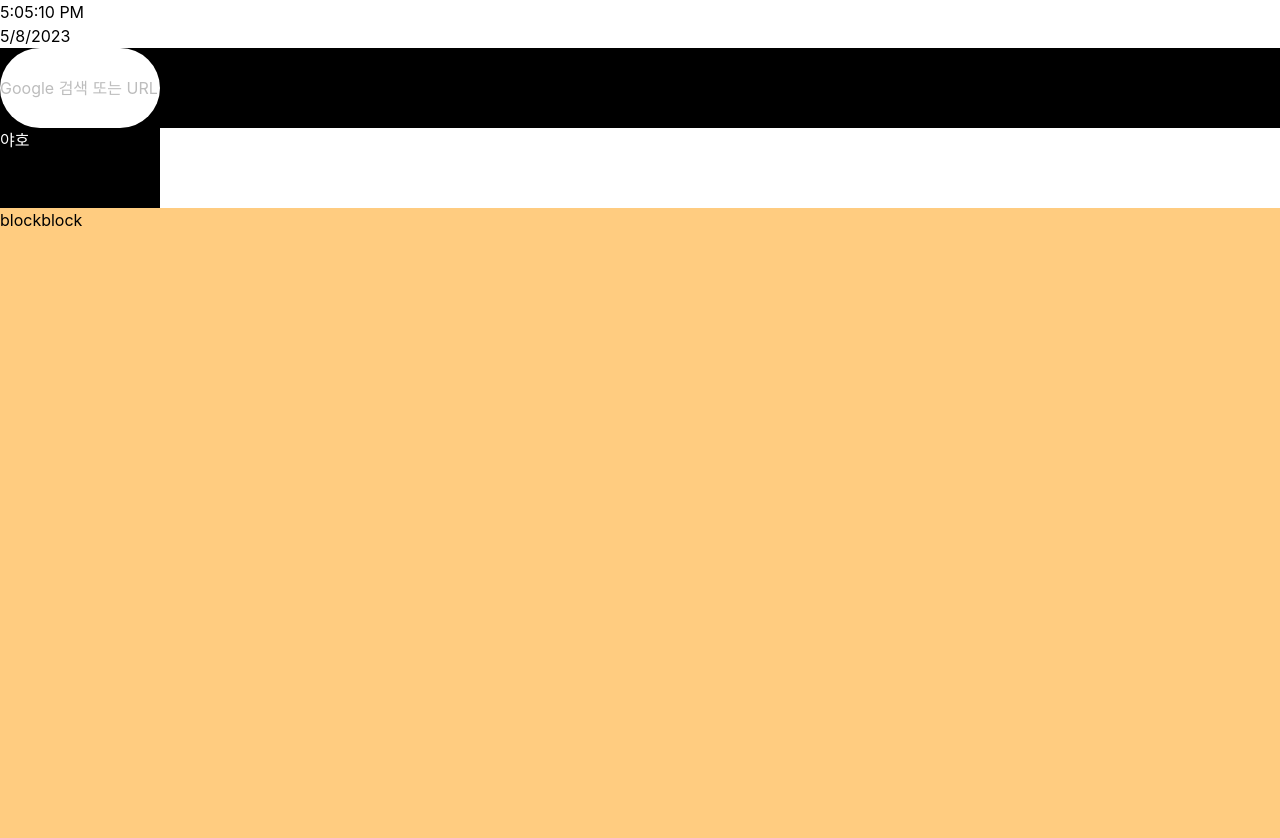
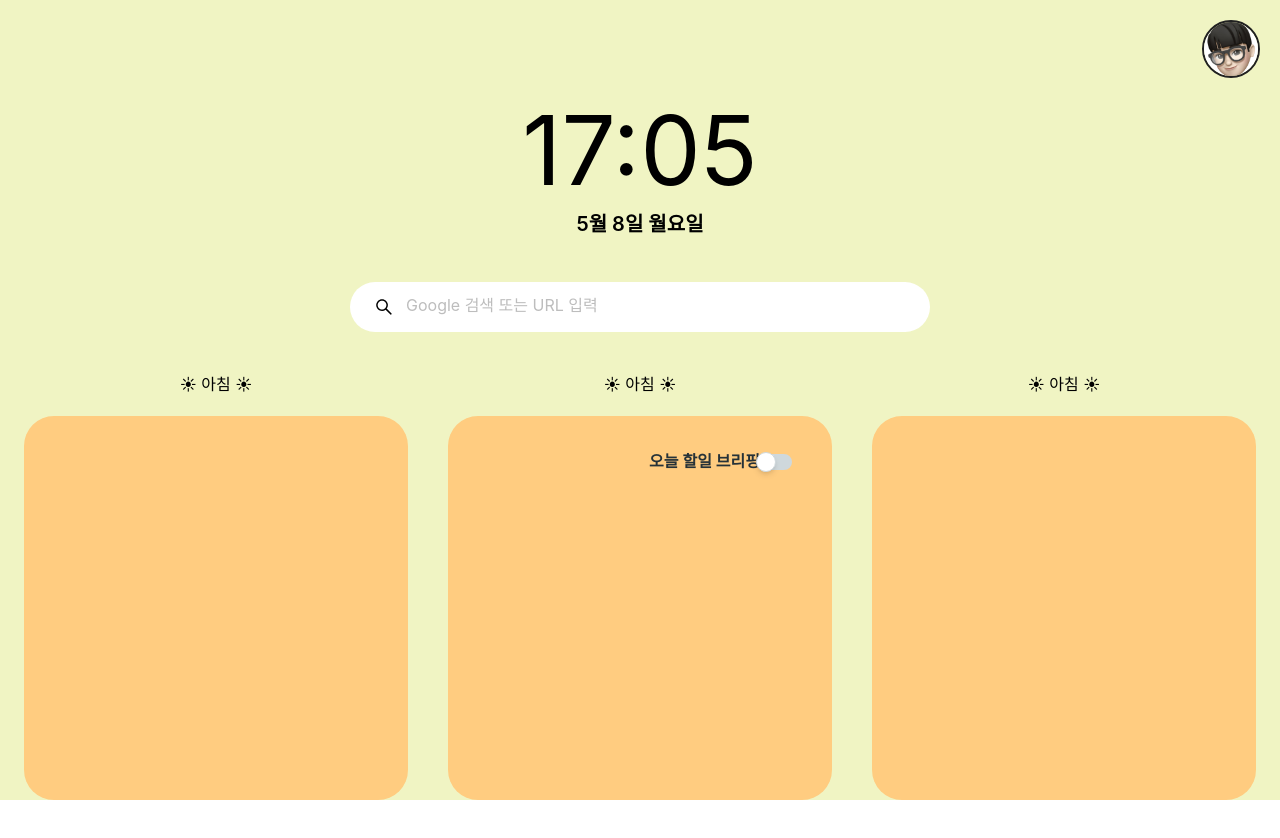
Before and after one commit to HH-Notch/notch-react, a React (Create React App) app: page / in a window 1280 px wide. Shown: the top 838 px of the page. Built offline with nearby package versions, Linux system fonts and the light colour scheme.

Commit message:
프로필,시간,날짜,검색창,블록,블록 요소 text와 switch 기본 틀

```diff
--- a/package.json
+++ b/package.json
@@ -3,12 +3,16 @@
   "version": "0.1.0",
   "private": true,
   "dependencies": {
+    "@ant-design/icons": "^5.0.1",
+    "@heroicons/react": "^2.0.17",
     "@material-tailwind/react": "^2.0.0",
     "@testing-library/jest-dom": "^5.16.5",
     "@testing-library/react": "^13.4.0",
     "@testing-library/user-event": "^13.5.0",
+    "bootstrap-icons": "^1.10.5",
     "react": "^18.2.0",
     "react-dom": "^18.2.0",
+    "react-icons": "^4.8.0",
     "react-scripts": "5.0.1",
     "web-vitals": "^2.1.4"
   },
--- a/src/App.js
+++ b/src/App.js
@@ -1,15 +1,24 @@
 import "./App.css";
 import DateTime from "./components/DateTime";
 import GoogleSearchBar from "./components/SearchBar";
+import MorningBlock from "./components/MorningBlock";
 import Block from "./components/Block";
+import Profile from "./components/Profile";
 
 function App() {
   return (
-    <div className="">
-      <div className="flex flex-col justify-center">
-        <DateTime />
+    <div className="bg-lime-100 w-screen h-screen flex flex-col p-5">
+      <div className="flex justify-end">
+        <Profile />
+      </div>
+      <DateTime />
+      <div className="flex justify-center items-center my-5">
         <GoogleSearchBar />
-        <Block></Block>
+      </div>
+      <div className="flex justify-center items-center">
+        <Block />
+        <MorningBlock />
+        <Block />
       </div>
     </div>
   );
--- a/src/components/Block.jsx
+++ b/src/components/Block.jsx
@@ -1,5 +1,15 @@
-import React from "react";
+import React, { useState } from "react";
 
 export default function Block() {
-  return <div className="aspect-square bg-orange-200 h-30">blockblock</div>;
+  return (
+    <div className="flex flex-col justify-center items-center m-5">
+      <div className="mb-5">
+        <span>☀ 아침 ☀</span>
+      </div>
+      <div
+        className="aspect-square bg-orange-200  h-96 p-5"
+        style={{ borderRadius: "30px" }}
+      ></div>
+    </div>
+  );
 }
--- a/src/components/DateTime.jsx
+++ b/src/components/DateTime.jsx
@@ -15,9 +15,21 @@ export default function DateTime() {
     setDate(new Date());
   }
   return (
-    <div>
-      <h1>{date.toLocaleTimeString()}</h1>
-      <h1>{date.toLocaleDateString()}</h1>
+    <div className="flex flex-col justify-center items-center p-6">
+      <p className="font-mono text-8xl">
+        {date.toLocaleTimeString("ko-KR", {
+          hour12: false,
+          hour: "2-digit",
+          minute: "2-digit",
+        })}
+      </p>
+      <p className="font-mono text-xl pt-3 font-semibold">
+        {date.toLocaleDateString("ko-KR", {
+          month: "long",
+          day: "numeric",
+          weekday: "long",
+        })}
+      </p>
     </div>
   );
 }
--- /dev/null
+++ b/src/components/MorningBlock.jsx
@@ -0,0 +1,57 @@
+import React, { useState } from "react";
+import { Switch, ThemeProvider } from "@material-tailwind/react";
+import { Typography } from "@material-tailwind/react";
+
+export default function MorningBlock() {
+  const [todayTodo, setTodayTodo] = useState(false);
+
+  const handleTodayTodo = () => {
+    console.log(todayTodo);
+    setTodayTodo(!todayTodo);
+  };
+
+  const customLabelTheme = {
+    switch: {
+      styles: {
+        base: {
+          root: {
+            display: "flex",
+            alignItems: "items-center",
+            flexDirection: "flex-row-reverse",
+            justifyContent: "space-between",
+          },
+        },
+      },
+    },
+  };
+
+  return (
+    <div className="flex flex-col justify-center items-center m-5">
+      <div className="mb-5">
+        <span>☀ 아침 ☀</span>
+      </div>
+      <div
+        className="aspect-square bg-orange-200  h-96 p-8"
+        style={{ borderRadius: "30px" }}
+      >
+        <ThemeProvider value={customLabelTheme}>
+          <Switch
+            checked={todayTodo}
+            onChange={handleTodayTodo}
+            label={
+              <div>
+                <Typography color="blue-gray" variant="h6">
+                  오늘 할일 브리핑
+                </Typography>
+              </div>
+            }
+            containerProps={{
+              className: "mr-2",
+            }}
+            labelProps={{ className: "" }}
+          />
+        </ThemeProvider>
+      </div>
+    </div>
+  );
+}
--- /dev/null
+++ b/src/components/Profile.jsx
@@ -0,0 +1,68 @@
+import profile from "../assets/images/profile_img.png";
+
+import {
+  Menu,
+  MenuHandler,
+  MenuList,
+  MenuItem,
+  Avatar,
+  Typography,
+} from "@material-tailwind/react";
+import {
+  Cog6ToothIcon,
+  PowerIcon,
+  InboxArrowDownIcon,
+  UserCircleIcon,
+  LifebuoyIcon,
+} from "@heroicons/react/24/outline";
+
+export default function Profile() {
+  return (
+    <Menu placement="bottom-end">
+      <MenuHandler>
+        <Avatar
+          variant="circular"
+          className="cursor-pointer"
+          src={profile}
+          alt="avatar"
+          size="lg"
+          withBorder={true}
+          color="gray"
+        />
+      </MenuHandler>
+      <MenuList>
+        <MenuItem className="flex items-center gap-2">
+          <UserCircleIcon strokeWidth={2} className="h-4 w-4" />
+          <Typography variant="small" className="font-normal">
+            My Profile
+          </Typography>
+        </MenuItem>
+        <MenuItem className="flex items-center gap-2">
+          <Cog6ToothIcon strokeWidth={2} className="h-4 w-4" />
+          <Typography variant="small" className="font-normal">
+            Edit Profile
+          </Typography>
+        </MenuItem>
+        <MenuItem className="flex items-center gap-2">
+          <InboxArrowDownIcon strokeWidth={2} className="h-4 w-4" />
+          <Typography variant="small" className="font-normal">
+            Inbox
+          </Typography>
+        </MenuItem>
+        <MenuItem className="flex items-center gap-2">
+          <LifebuoyIcon strokeWidth={2} className="h-4 w-4" />
+          <Typography variant="small" className="font-normal">
+            Help
+          </Typography>
+        </MenuItem>
+        <hr className="my-2 border-blue-gray-50" />
+        <MenuItem className="flex items-center gap-2 ">
+          <PowerIcon strokeWidth={2} className="h-4 w-4" />
+          <Typography variant="small" className="font-normal">
+            Sign Out
+          </Typography>
+        </MenuItem>
+      </MenuList>
+    </Menu>
+  );
+}
--- a/src/components/SearchBar.jsx
+++ b/src/components/SearchBar.jsx
@@ -1,20 +1,25 @@
 import React from "react";
+import { AiOutlineSearch } from "react-icons/ai";
 
 export default function GoogleSearchBar() {
   return (
     <>
-      <div className="bg-black">
-        <form action="https://www.google.com/search" method="GET">
+      <form action="https://www.google.com/search" method="GET">
+        <div
+          className="bg-white rounded-full px-3 flex  items-center"
+          style={{ width: "580px" }}
+        >
+          <AiOutlineSearch className="text-xl mx-3" />
+
           <input
-            className="w-40 h-20 bg-slate-300 rounded-full "
+            className="focus:outline-none mr-3 pb-1 text-base"
             type="text"
             name="q"
             placeholder="Google 검색 또는 URL 입력"
+            style={{ width: "500px", height: "50px" }}
           />
-        </form>
-      </div>
-
-      <div className="w-40 h-20 bg-black text-white">야호</div>
+        </div>
+      </form>
     </>
   );
 }
```
Also changed, not shown: src/assets/images/profile_img.png (added), 1 other file (tests, documents, lock files or other folders).
